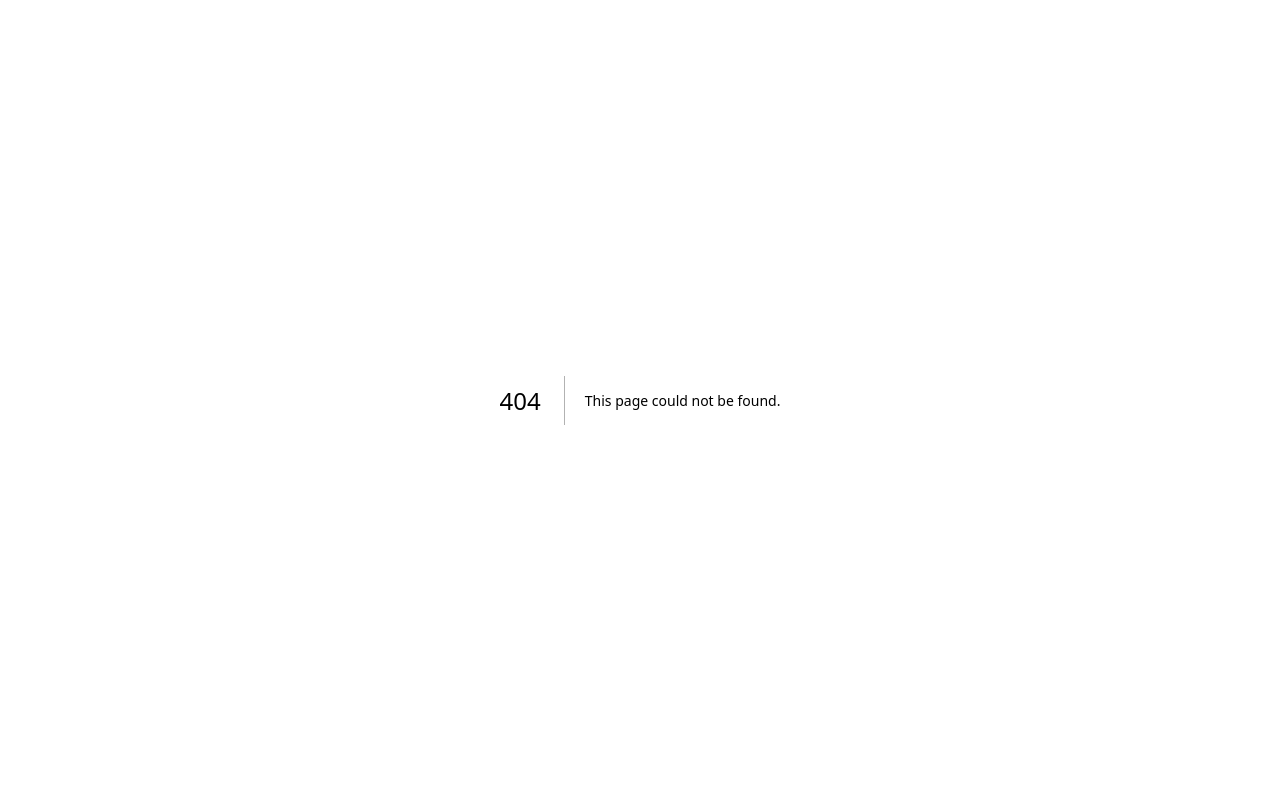
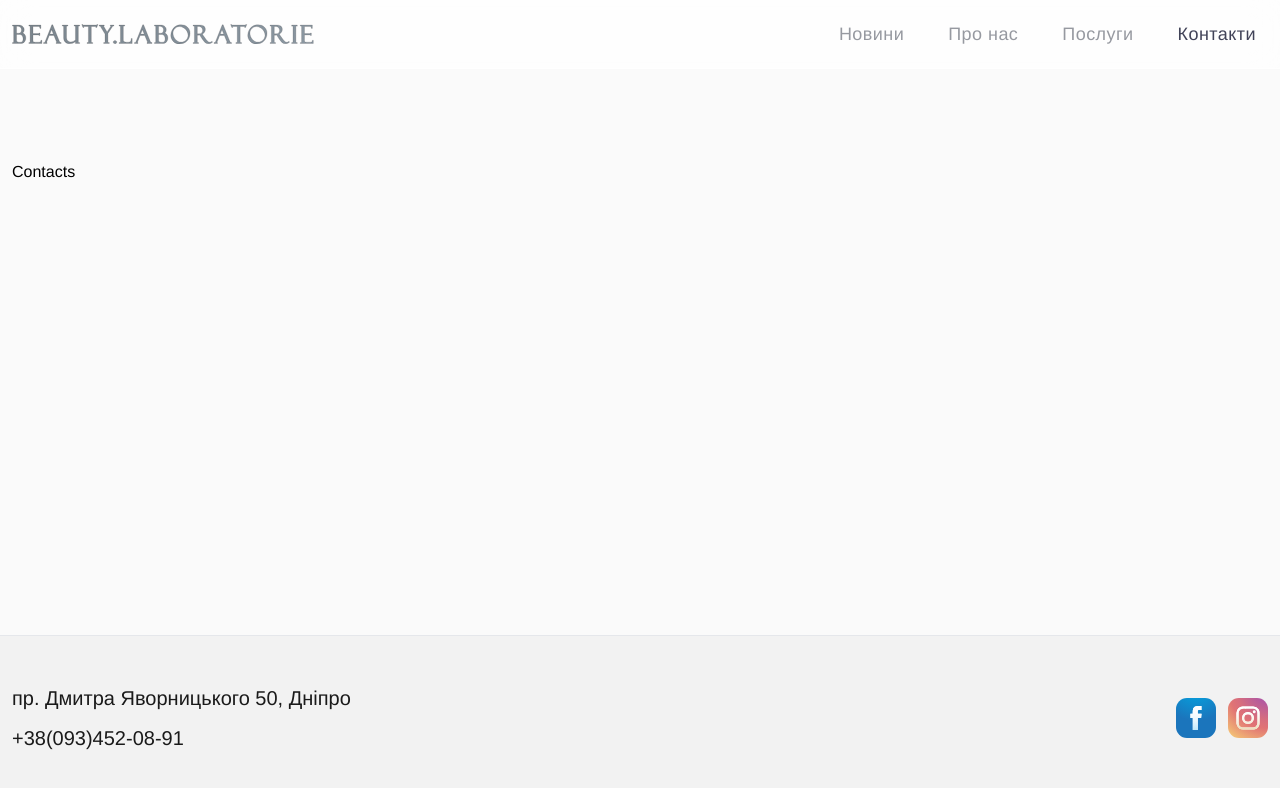
Before and after one commit to Beauty-lab-team/beauty_laboratorie, a Next.js app: page /contacts in a window 1280 px wide. Before the commit this address had no page. Shown: the top 788 px of the page. Built offline with nearby package versions, Linux system fonts and the light colour scheme; a web font is replaced by a local one.

Commit message:
add contacts page

```diff
--- /dev/null
+++ b/src/components/screens/contacts/ContactsPage.jsx
@@ -0,0 +1,5 @@
+import React from 'react'
+
+export default function ContactsPage() {
+   return <div>Contacts</div>
+}
--- /dev/null
+++ b/src/pages/contacts.jsx
@@ -0,0 +1,11 @@
+import Layout from '../components/seo/Layout'
+
+import ContactsPage from '../components/screens/contacts/ContactsPage'
+
+export default function Contacts({ preview }) {
+   return (
+      <Layout title='BEAUTY.LABORATORIE | Контакти' description='...'>
+         <ContactsPage />
+      </Layout>
+   )
+}
```
